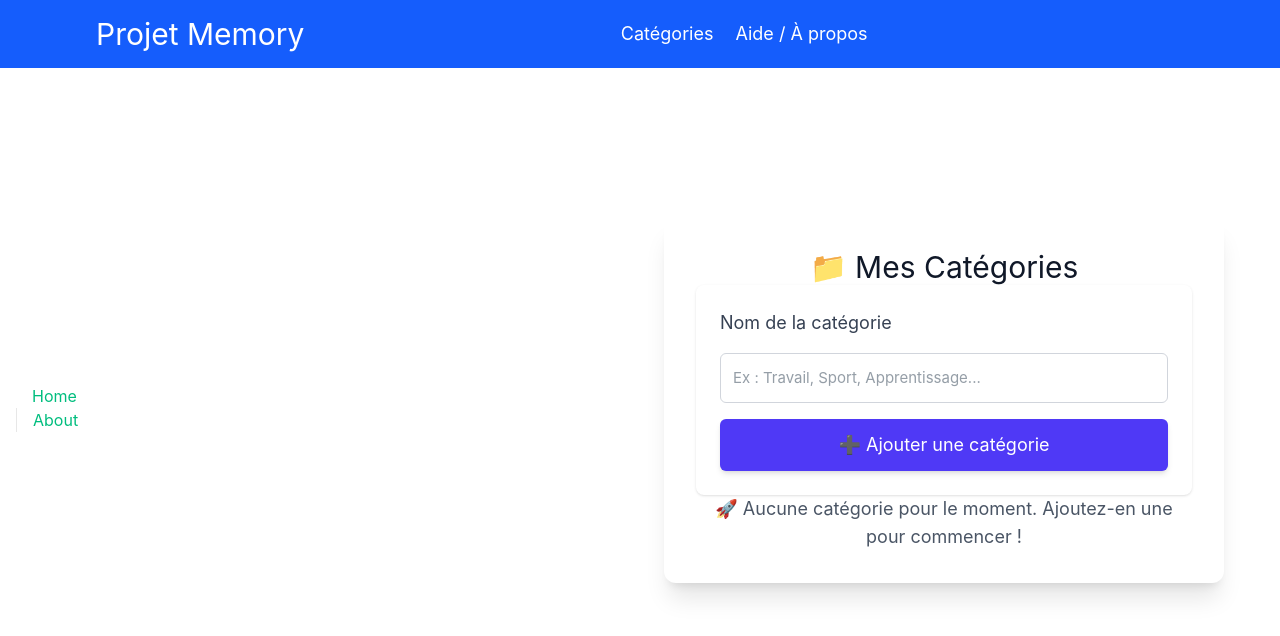
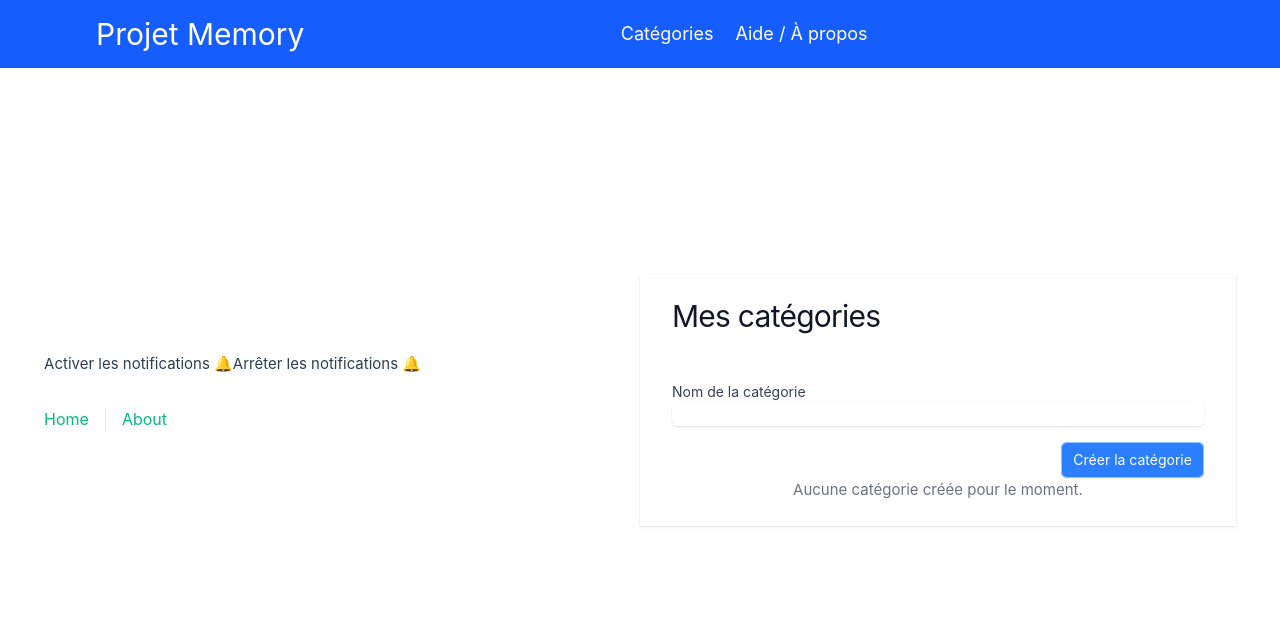
Before and after one commit to jlaron230/Projet-memory, a Vue app: page /categorie in a window 1280 px wide. Shown: the top 636 px of the page. Built offline with nearby package versions, Linux system fonts and the light colour scheme.

Commit message:
add/notif-img

```diff
--- a/public/cache.js
+++ b/public/cache.js
@@ -30,8 +30,8 @@ export const cleanUpOldCaches = () => {
 
 export const putInCache = async (request, response) => {
   const url = new URL(request.url);
-  if (!url.protocol.includes('http')) {
-    console.warn(`mise en cache impossible sur ${request.url}`);
+  if (url.protocol === "chrome-extension:") {
+    console.warn("Mise en cache impossible pour :", request.url);
     return;
   }
   const cache = await caches.open('v1');
--- a/public/cards.js
+++ b/public/cards.js
@@ -24,7 +24,7 @@ export const getMaxCardsPerDay = async () => {
   return DEFAULT_MAX_CARDS_PER_DAY;
 };
 
-export const createCard = async (themeId, name, options, value, CardResponse, level = 1) => {
+export const createCard = async (themeId, name, options, value, CardResponse, level = 1, image) => {
   const cardData = JSON.stringify({
     themeId,
     name,
@@ -32,6 +32,7 @@ export const createCard = async (themeId, name, options, value, CardResponse, le
     value,
     responseCard: CardResponse,
     level,
+    image,
     lastReviewed: null,
     nextReview: new Date().toISOString().split('T')[0],
   })
--- a/src/App.vue
+++ b/src/App.vue
@@ -2,6 +2,13 @@
 <script setup lang="ts">
 import { RouterLink, RouterView } from 'vue-router'
 import HelloWorld from './views/Accueil.vue'
+import { requestNotificationPermission, scheduleDailyNotification, stopNotifications } from "./utils/notifications";
+
+const enableNotifications = () => {
+  requestNotificationPermission();
+  scheduleDailyNotification();
+  stopNotifications();
+};
 </script>
 
 <template>
@@ -10,7 +17,8 @@ import HelloWorld from './views/Accueil.vue'
 
     <div class="wrapper">
       <HelloWorld msg="You did it!" />
-
+      <button @click="enableNotifications">Activer les notifications 🔔</button>
+      <button @click="stopNotifications">Arrêter les notifications 🔔</button>
       <nav>
         <RouterLink to="/">Home</RouterLink>
         <RouterLink to="/about">About</RouterLink>
--- a/src/components/cardTheme/cardTheme.vue
+++ b/src/components/cardTheme/cardTheme.vue
@@ -3,11 +3,12 @@ import { ref, onMounted, computed, watch } from 'vue'
 import buttondelete from '@/components/button/button-delete.vue'
 import { PencilIcon } from '@heroicons/vue/20/solid'
 import modalMemory from '@/components/cardTheme/modalMemory.vue'
-
+import { nextTick } from 'vue';
 const CardName = ref<string>('') // Pour la création de la carte
 const CardQuestion = ref<string>('') // Pour la création de la question
 const CardResponse = ref<string>('') // Pour la création de la réponse
 const CardImage = ref<any[]>([])
+const fileInput = ref<any>(null)
 const form = ref<any>({
   media: {},
 });
@@ -19,6 +20,7 @@ const isModalOpen = ref(false)
 const selectedQuestion = ref<string | null>(null)
 const selectedNameCard = ref<string | null>(null)
 const selectedResponseCard = ref<string | null>(null)
+const selectedImage = ref<string | null>(null)
 const props = defineProps<{ themeId: string }>()
 const dailyNewCardLimit = ref<number>(3)
 const totalReviewedToday = ref<number>(0)
@@ -57,20 +59,29 @@ watch(dailyNewCardLimit, (newLimit) => {
   saveLimitToCache()
 })
 
+const convertBase64 = (file: File) => {
+return new Promise<string>((resolve, reject) => {
+  const reader = new FileReader()
+  reader.readAsDataURL(file)
+  reader.onload = () => resolve(reader.result as string)
+  reader.onerror = reject
+})
+}
+
 // Fonction pour suivre le nombre total de cartes révisées aujourd'hui
 const updateTotalReviewedToday = () => {
-  const today = new Date().toISOString().split('T')[0]
-    return cards.value
-      .filter(card => card.nextReviewDate && card.nextReviewDate <= today)
-      .sort((a, b) => (a.lastReviewed || '') > (b.lastReviewed || '') ? 1 : -1);
+  const today = new Date().toISOString().split('T')[0];
+  totalReviewedToday.value = cards.value.filter(card => card.lastReviewed === today).length;
 }
+watch(cards, updateTotalReviewedToday, { deep: true });
 
 // Fonction pour activer et désactiver la modal
-const modalVisible = (question: string, nameCard: string, responseC: string) => {
+const modalVisible = (question: string, nameCard: string, responseC: string, image: string) => {
   isModalOpen.value = true
   selectedQuestion.value = question
   selectedNameCard.value = nameCard
   selectedResponseCard.value = responseC
+  selectedImage.value = image
 }
 
 // Filtrage des thèmes en fonction de la catégorie sélectionnée
@@ -87,12 +98,13 @@ const closeModal = () => {
   selectedQuestion.value = null
   selectedNameCard.value = null
   selectedResponseCard.value = null
+  selectedImage.value = null
 }
 
 const sortedCards = computed(() => {
   return cards.value
     .filter((card) => card.themeId === props.themeId)
-    .sort((a, b) => ((a.lastReviewed || '') > (b.lastReviewed || '') ? 1 : -1))
+    .sort((a, b) => (a.lastReviewed || '').localeCompare(b.lastReviewed || ''))
     .slice(0, dailyNewCardLimit.value)
 })
 
@@ -107,13 +119,13 @@ const toggleEdit = (cards: any) => {
   CardImage.value = cards.image
 }
 
-const handelFileUpload = (e:any) => {
+const handelFileUpload = async (e: any) => {
   const files = e.target.files || e.dataTransfer.files;
   if (!files.length) return;
 
   for (let i = 0; i < files.length; i++) {
     selectedFiles.value.push(files[i]);
-    const src = URL.createObjectURL(files[i]);
+    const src = await convertBase64(files[i]);
     CardImage.value.push(src);
   }
   console.log(selectedFiles.value, "seldjhfdh fikes");
@@ -125,8 +137,8 @@ const handelFileUpload = (e:any) => {
 };
 
 // Fonction pour créer une nouvelle carte
-const CreateCards = () => {
-  if (!CardName.value.trim() || !CardQuestion.value.trim() || !CardResponse.value.trim()){
+const CreateCards = async () => {
+  if (!CardName.value.trim() || !CardQuestion.value.trim() || !CardResponse.value.trim()) {
     alert('Le nom de la carte et la question est requis')
     return
   }
@@ -137,7 +149,16 @@ const CreateCards = () => {
   if (todayCards >= dailyNewCardLimit.value) {
     alert(`Vous avez atteint la limite de ${dailyNewCardLimit.value} cartes par jour`)
     return
-  } else {
+  }
+  // Vérifier si les images doivent être converties en base64
+  const base64Images = await Promise.all(
+    CardImage.value.map(async (file) => {
+      if (file instanceof File) {
+        return await convertBase64(file)
+      }
+      return file // Si ce n'est pas un fichier, garder tel quel
+    })
+  )
     const cardData = {
       name: CardName.value,
       value: CardQuestion.value,
@@ -145,12 +166,13 @@ const CreateCards = () => {
       themeId: props.themeId,
       level: 1,
       lastReviewed: null,
-      image: CardImage.value,
+      image: base64Images,
     }
+    console.log(cardData)
 
     // ✅ Mettre à jour immédiatement `cards.value` pour afficher la carte
     cards.value.push(cardData)
-
+    updateCardInCache(cardData);
     // Envoi de la carte au Service Worker
     if (navigator.serviceWorker && navigator.serviceWorker.controller) {
       navigator.serviceWorker.controller.postMessage({
@@ -161,12 +183,16 @@ const CreateCards = () => {
     } else {
       console.error('Service Worker non disponible')
     }
-  }
+
   // Réinitialisation des champs du formulaire
   CardName.value = ''
   CardQuestion.value = ''
   CardResponse.value = ''
   CardImage.value = []
+  if(fileInput.value) {
+    fileInput.value.value = ''
+  }
+  fileInput.value = null
 }
 
 const validateCard = async (card: any) => {
@@ -199,6 +225,7 @@ const validateCard = async (card: any) => {
   const index = cards.value.findIndex((c) => c.name === card.name && c.themeId === card.themeId)
   if (index !== -1) {
     cards.value[index] = { ...card }
+    cards.value = [...cards.value]
   }
   await getCardsFromCache();
 }
@@ -225,25 +252,30 @@ const updateCardInCache = async (updatedCard: any) => {
 
 // Fonction pour récupérer les cartes depuis le cache
 const getCardsFromCache = async () => {
-  if (!('caches' in window)) return
+  if (!('caches' in window)) return;
 
   try {
-    const cache = await caches.open('cards-v1')
-    const keys = await cache.keys()
+    const cache = await caches.open('cards-v1');
+    const keys = await cache.keys();
+    console.log('🗂️ Clés trouvées dans le cache:', keys.map(k => k.url));
+
     const themeCards = keys
-      .filter((request) => new URL(request.url).pathname.includes(`/cards/${props.themeId}/`)) // Filtrer directement les cartes par themeId
+      .filter((request) => new URL(request.url).pathname.includes(`/cards/${props.themeId}/`))
       .map(async (request) => {
-        const response = await cache.match(request)
-        return response ? await response.json() : null
-      })
+        const response = await cache.match(request);
+        return response ? await response.json() : null;
+      });
 
-    const resolvedCards = await Promise.all(themeCards)
-    cards.value = resolvedCards.filter(card => card !== null)
-    console.log('✅ Cartes récupérées :', cards.value) // Log
+    const resolvedCards = await Promise.all(themeCards);
+
+    // Mise à jour des cartes avec nextTick pour forcer Vue à voir le changement
+    cards.value = resolvedCards.filter(card => card !== null);
+    await nextTick();
+    console.log('✅ Cartes finales après nextTick:', cards.value);
   } catch (error) {
-    console.error('❌ Erreur récupération cache:', error)
+    console.error('❌ Erreur récupération cache:', error);
   }
-}
+};
 
 // Fonction pour mettre à jour une carte
 const PutCards = () => {
@@ -390,9 +422,11 @@ onMounted(() => {
           />
           <label for="cardImage" class="block text-sm font-medium text-gray-700">Image</label>
           <input
+            v-if="CardImage"
             id="cardImage"
             type="file"
             accept="image/*"
+            ref="fileInput"
             @change="(event) => handelFileUpload(event)"
             class="mt-1 block w-full rounded-md border-gray-300 shadow-sm focus:border-indigo-500 focus:ring focus:ring-indigo-200 focus:ring-opacity-50"
           />
@@ -419,16 +453,10 @@ onMounted(() => {
           <div v-if="sortedCards.length > 0" class="flex items-center gap-4">
             <!-- Afficher le nom de la carte si on n'est pas en mode édition -->
             <h2 v-if="editingCard?.name !== card.name" class="text-xl font-semibold text-gray-900">
-              <a href="#" @click.prevent="modalVisible(card.value, card.name, card.responseCard)">{{
+              <a href="#" @click.prevent="modalVisible(card.value, card.name, card.responseCard, card.image)">{{
                 card.name
               }}</a>
             </h2>
-            <div
-              v-for="(src, index) in CardImage"
-              :key="index"
-              class="images-lists"
-            ><img :src="src" alt="image uploader">
-            </div>
 
             <!-- Formulaire d'édition de cartes -->
             <form
@@ -444,12 +472,6 @@ onMounted(() => {
               />
               <input
                 v-model="CardQuestion"
-                type="text"
-                required
-                class="mt-1 block w-full rounded-md border-gray-300 shadow-sm focus:border-indigo-500 focus:ring focus:ring-indigo-200 focus:ring-opacity-50"
-              />
-              <input
-                v-model="CardResponse"
                 type="text"
                 required
                 class="mt-1 block w-full rounded-md border-gray-300 shadow-sm focus:border-indigo-500 focus:ring focus:ring-indigo-200 focus:ring-opacity-50"
@@ -498,7 +520,9 @@ onMounted(() => {
       :question="selectedQuestion"
       :nameCard="selectedNameCard"
       :responseC="selectedResponseCard"
+      :image="selectedImage"
       @close="closeModal"
+
     />
   </section>
 </template>
--- a/src/components/categorie/categorie.vue
+++ b/src/components/categorie/categorie.vue
@@ -2,6 +2,8 @@
 import { ref, onMounted } from 'vue'
 import buttondelete from '@/components/button/button-delete.vue'
 import { PencilIcon } from '@heroicons/vue/20/solid'
+import CardTheme from '@/views/CardTheme.vue'
+import Theme from '@/views/Theme.vue'
 
 const categoryName = ref<string>('')  // Pour la création de la catégorie
 const categories = ref<any[]>([]) // Liste des catégories
@@ -48,35 +50,34 @@ const CreateCategories = () => {
 // Fonction pour récupérer les catégories depuis le cache
 const getCategoriesFromCache = async () => {
   if (navigator.serviceWorker && navigator.serviceWorker.controller) {
-    const cache = await caches.open('v1')
-    const cachedCategories = []
+    const cache = await caches.open('categories-v1');
+    const cachedCategories = [];
 
-    // Parcourir toutes les clés du cache pour récupérer les catégories
-    const cacheKeys = await cache.keys()
-    console.log('Clés du cache :', cacheKeys)
+    const cacheKeys = await cache.keys();
+    console.log('Clés du cache :', cacheKeys);
 
     for (const request of cacheKeys) {
-      const requestUrl = new URL(request.url)
+      const requestUrl = new URL(request.url);
 
-      if (requestUrl.pathname.startsWith('/categories/')) {
+      if (requestUrl.pathname.startsWith('/categories/')) { // Vérifie bien que les catégories sont dans le bon cache
         try {
-          const response = await cache.match(request)
+          const response = await cache.match(request);
 
           if (response && response.ok) {
-            const categoryData = await response.json()
-            console.log('Catégorie récupérée depuis le cache :', categoryData)
-            cachedCategories.push(categoryData)
+            const categoryData = await response.json();
+            console.log('Catégorie récupérée depuis le cache :', categoryData);
+            cachedCategories.push(categoryData);
           }
         } catch (error) {
-          console.error('Erreur lors de la récupération de la catégorie du cache :', error)
+          console.error('Erreur lors de la récupération de la catégorie du cache :', error);
         }
       }
     }
 
-    // Mise à jour de la variable `categories`
-    categories.value = cachedCategories
+    categories.value = cachedCategories;
+    console.log('Catégories après récupération du cache :', categories.value);
   }
-}
+};
 
 // Fonction pour mettre à jour une catégorie
 const PutCategories = () => {
@@ -119,18 +120,30 @@ const cancelEdit = () => {
 
 // Fonction pour supprimer une catégorie
 const DeleteCategories = async (categoryName: string) => {
-  categories.value = categories.value.filter(c => c.name !== categoryName)
+  if (!categoryName || typeof categoryName !== 'string') return console.error('Nom de catégorie invalide');
 
-  console.log(`Suppression de la catégorie : ${categoryName}`)
+  console.log(`Suppression de la catégorie : ${categoryName}`);
 
-  // Envoyer un message au Service Worker pour supprimer la catégorie
-  if (navigator.serviceWorker && navigator.serviceWorker.controller) {
-    navigator.serviceWorker.controller.postMessage({
-      type: 'DELETE_CATEGORY',
-      category: categoryName
-    })
+  // 1. Supprimer de la liste locale
+  categories.value = categories.value.filter(c => c.name !== categoryName);
+
+  // 2. Supprimer du cache et envoyer au Service Worker
+  if ('caches' in window) {
+    try {
+      const cache = await caches.open('categories-v1');
+      for (const request of await cache.keys()) {
+        if (new URL(request.url).pathname === `/categories/${encodeURIComponent(categoryName)}`) {
+          await cache.delete(request);
+          console.log(`Catégorie supprimée du cache`);
+          break;
         }
       }
+      navigator.serviceWorker?.controller?.postMessage({ type: 'DELETE_CATEGORY', category: categoryName });
+    } catch (error) {
+      console.error('Erreur lors de la suppression du cache', error);
+    }
+  }
+};
 
 onMounted(() => {
   if (navigator.serviceWorker) {
@@ -149,60 +162,72 @@ onMounted(() => {
 </script>
 
 <template>
-  <section class=" min-h-screen py-16 flex items-center justify-center px-6">
-    <div class="max-w-3xl w-full bg-white rounded-xl shadow-xl p-8">
-      <h1 class="text-3xl font-bold text-gray-900 mb-6 text-center flex items-center justify-center gap-2">
-        <span class="text-indigo-600">📁</span> Mes Catégories
-      </h1>
-
-      <form @submit.prevent="CreateCategories" class="mb-6 flex flex-col gap-4 bg-blue p-6 rounded-lg shadow">
-        <label for="categoryName" class="text-gray-700 font-medium text-lg">Nom de la catégorie</label>
+  <section class="bg-white shadow-sm">
+    <div class="mx-auto max-w-7xl px-4 py-6 sm:px-6 lg:px-8 flex place-content-between">
+      <h1 class="text-3xl font-bold tracking-tight text-gray-900">Mes catégories</h1>
+    </div>
+    <!-- Formulaire pour créer une catégorie -->
+    <div class="mx-auto max-w-7xl px-4 py-6 sm:px-6 lg:px-8">
+      <form @submit.prevent="CreateCategories" class="mt-5 flex flex-col gap-4">
+        <div>
+          <label for="categoryName" class="block text-sm font-medium text-gray-700">Nom de la
+            catégorie</label>
           <input
             id="categoryName"
             v-model="categoryName"
             type="text"
             required
-          class="w-full p-3 border border-gray-300 rounded-md focus:outline-none focus:ring-2 focus:ring-indigo-500 transition"
-          placeholder="Ex : Travail, Sport, Apprentissage..."
+            class="mt-1 block w-full rounded-md border-gray-300 shadow-sm focus:border-indigo-500 focus:ring focus:ring-indigo-200 focus:ring-opacity-50"
           />
-        <button
-          type="submit"
-          class="bg-indigo-600 text-white py-3 px-5 rounded-md font-semibold text-lg hover:bg-indigo-700 transition shadow-md flex items-center justify-center gap-2"
-        >
-          ➕ Ajouter une catégorie
+        </div>
+
+        <div class="flex justify-end">
+          <button type="submit"
+                  class="inline-flex items-center rounded-md bg-blue-500 px-3 py-2 text-sm font-semibold text-white ring-1 shadow-xs ring-blue-300 ring-inset hover:bg-blue-600">
+            Créer la catégorie
           </button>
+        </div>
       </form>
-      <div v-if="categories.length > 0" class="grid sm:grid-cols-1 md:grid-cols-2 gap-4">
-        <div v-for="(category, index) in categories" :key="index" class="relative bg-white p-5 rounded-lg shadow-md flex flex-col gap-3 transition hover:shadow-lg border-l-4 border-indigo-500 hover:border-indigo-600 transform hover:scale-105">
-          <h2 class="text-lg font-semibold text-gray-900 flex justify-between items-center">
+
+      <!-- Liste des catégories -->
+      <div v-if="categories.length > 0" class="space-y-6">
+        <div v-for="(category, index) in categories" :key="index" class="bg-gray-100 p-4 rounded-lg flex gap-4">
+          <div class="flex items-center gap-4">
+            <!-- Afficher le nom de la catégorie si on n'est pas en mode édition -->
+            <div>
+            <h2 v-if="!isEditable || editingCategory?.name !== category.name" class="text-xl font-semibold text-gray-900">
               <router-link
-              :to="{ name: 'Theme', params: { categoryId: category.name } }"
-              class="hover:text-indigo-600 transition"
-            >
+              :to="{ name: 'Theme', params: { categoryId: category.name }}"
+              class="cursor-pointer text-xl font-semibold text-gray-900 hover:text-blue-600">
               {{ category.name }}
               </router-link>
-            <button @click.prevent="toggleEdit(category)" class="text-gray-500 hover:text-indigo-600 transition">
-              ✏️
-            </button>
             </h2>
-
-          <form v-if="isEditable && editingCategory?.name === category.name" @submit.prevent="PutCategories" class="flex flex-col gap-3">
+            </div>
+            <!-- Formulaire d'édition de catégorie -->
+            <form v-if="isEditable && editingCategory?.name === category.name" @submit.prevent="PutCategories" class="mt-5 flex flex-col gap-4">
               <input
                 v-model="categoryName"
                 type="text"
                 required
-              class="w-full p-3 border border-gray-300 rounded-md focus:outline-none focus:ring-2 focus:ring-indigo-500 transition"
+                class="mt-1 block w-full rounded-md border-gray-300 shadow-sm focus:border-indigo-500 focus:ring focus:ring-indigo-200 focus:ring-opacity-50"
               />
-            <div class="flex justify-end gap-2">
-              <button type="submit" class="bg-green-500 text-white px-4 py-2 rounded-md font-semibold hover:bg-green-600 transition">✅ Sauvegarder</button>
-              <buttondelete @click.prevent="DeleteCategories(category.name)" class="bg-red-500 text-white px-4 py-2 rounded-md font-semibold hover:bg-red-600 transition">🗑️</buttondelete>
+              <div class="flex gap-4">
+              <button type="submit" class="inline-flex items-center rounded-md bg-blue-500 px-3 py-2 text-sm font-semibold text-white ring-1 shadow-xs ring-blue-300 ring-inset hover:bg-blue-600">
+                Sauvegarder
+              </button>
+              <!-- Bouton de suppression pour chaque catégorie -->
+              <buttondelete @click.prevent="DeleteCategories(category.name)" />
               </div>
             </form>
+
+            <button @click.prevent="toggleEdit(category)">
+              <PencilIcon class="px-3 py-2 w-[3rem]" />
+            </button>
           </div>
         </div>
-
-      <div v-else class="text-center text-gray-600 mt-6">
-        <p class="text-lg font-medium">🚀 Aucune catégorie pour le moment. Ajoutez-en une pour commencer !</p>
+      </div>
+      <div v-else class="text-center text-gray-500">
+        <p>Aucune catégorie créée pour le moment.</p>
       </div>
     </div>
   </section>
--- /dev/null
+++ b/src/utils/notifications.js
@@ -0,0 +1,75 @@
+let notificationInterval = null;
+
+export async function requestNotificationPermission() {
+  if (!("Notification" in window)) {
+    console.warn("❌ Les notifications ne sont pas supportées.");
+    return;
+  }
+
+  if (Notification.permission === "granted") {
+    console.log("✅ Notifications déjà autorisées !");
+    return;
+  }
+
+  const permission = await Notification.requestPermission();
+  if (permission === "granted") {
+    console.log("✅ Notifications activées !");
+  } else {
+    console.warn("⚠️ Autorisation refusée.");
+  }
+}
+
+
+export function scheduleDailyNotification() {
+  if (Notification.permission !== "granted") {
+    console.warn("⚠️ Notifications non autorisées.");
+    return;
+  }
+
+  // Empêcher plusieurs exécutions en même temps
+  if (notificationInterval) {
+    console.warn("⚠️ Les notifications sont déjà planifiées.");
+    return;
+  }
+
+  // Définir l'heure de la notification (ex: 9h du matin)
+  const now = new Date();
+  const targetTime = new Date();
+  targetTime.setHours(9, 0, 0, 0); // 09:00:00
+
+  // Si l'heure cible est déjà passée, planifier pour demain
+  if (now > targetTime) {
+    targetTime.setDate(targetTime.getDate() + 1);
+  }
+
+  const delay = targetTime - now; // Temps avant la notif en ms
+
+  setTimeout(() => {
+    sendNotification();
+
+    // Ensuite, planifier une notification tous les jours à 9h
+    notificationInterval = setInterval(() => {
+      sendNotification();
+    }, 24 * 60 * 60 * 1000); // 24h en millisecondes
+  }, delay);
+
+  console.log("✅ Notification quotidienne programmée !");
+}
+
+// Fonction d'envoi de notification
+function sendNotification() {
+  new Notification("📖 Temps de révision !", {
+    body: "Prenez quelques minutes pour revoir vos cartes !",
+    icon: "/icons/notification-icon.png",
+  });
+}
+
+export function stopNotifications() {
+  if (notificationInterval) {
+    clearInterval(notificationInterval);
+    notificationInterval = null;
+    console.log("❌ Notifications arrêtées !");
+  } else {
+    console.warn("⚠️ Aucune notification en cours.");
+  }
+}
```
Also changed, not shown: public/service-worker.js (+15 -4 lines), src/components/cardTheme/modalMemory.vue (+11 -4 lines). Lines whose indentation alone changed are shown as unchanged.
